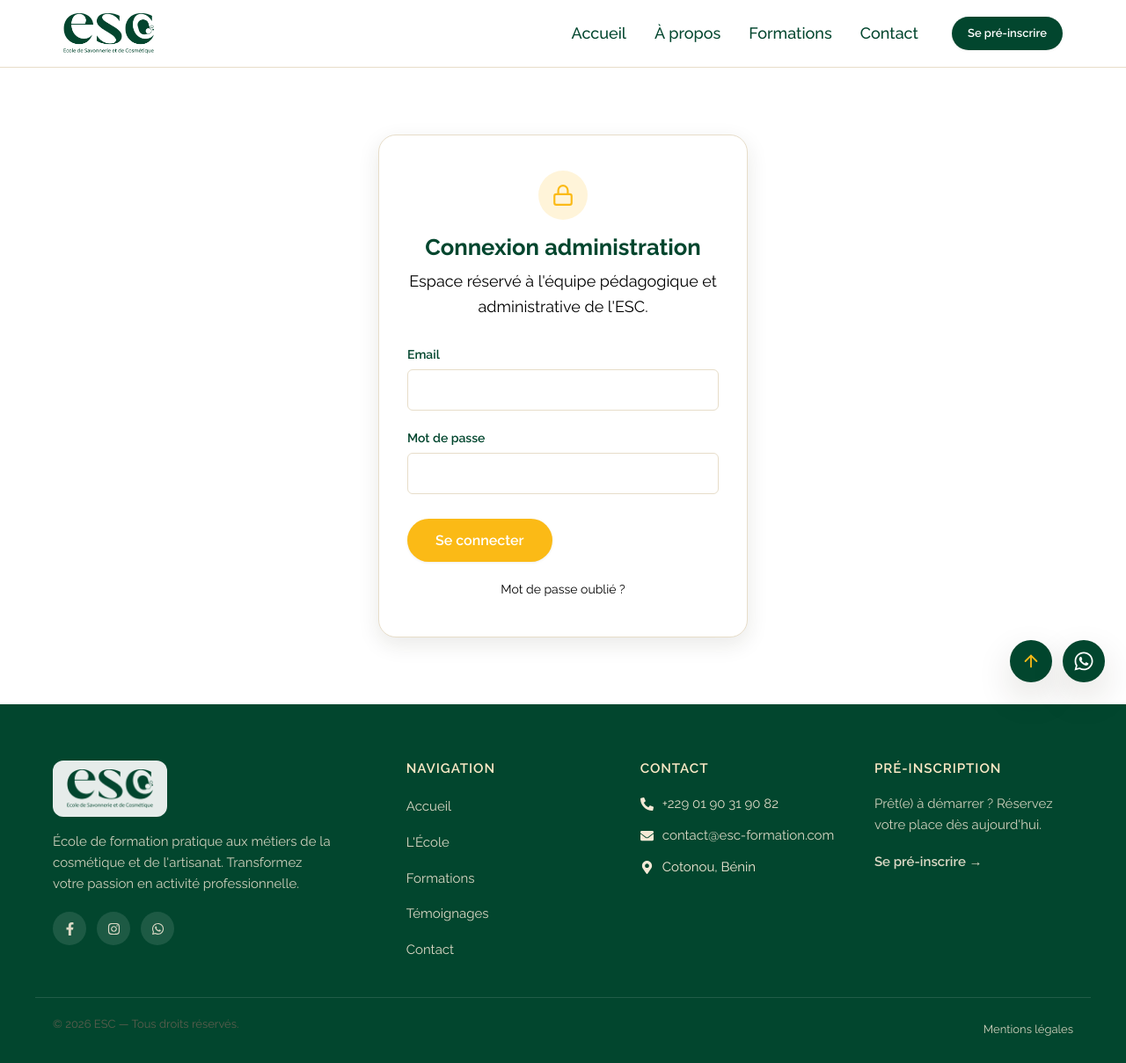
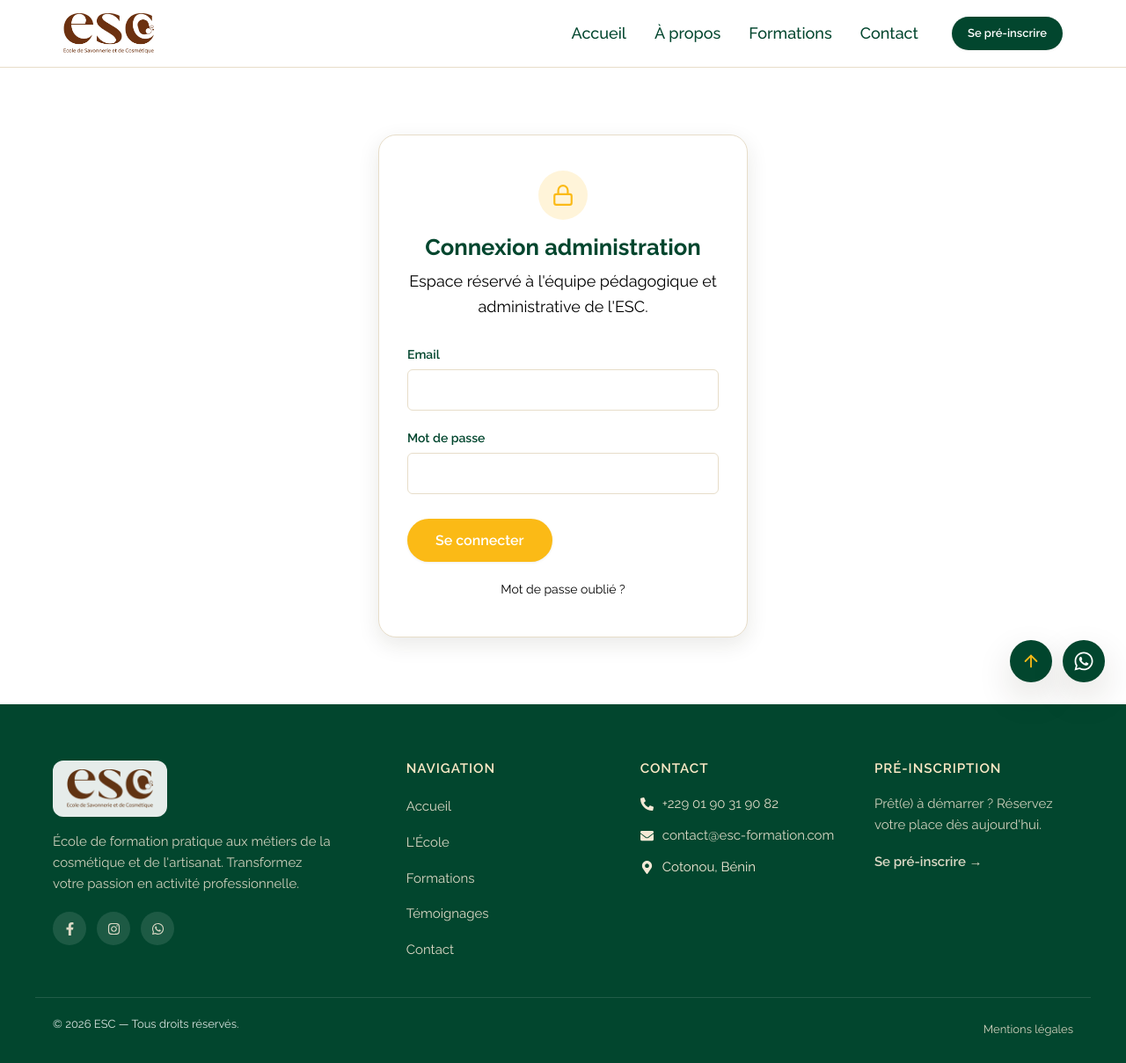
Before and after one commit to Gaspard-05/ecole-de-savonnerie-et-de-cosmetique-front-react, a React (Vite) app: page /connexion in a window 1280 px wide. Shown: the whole page at 88% size. Built offline with nearby package versions, Linux system fonts and the light colour scheme; no server answers.

Commit message:
style: remet le logo en marron et passe le copyright en blanc
Retire le filtre vert appliqué au logo de la navbar et du footer, et
affiche la mention de copyright du footer en blanc.

```diff
--- a/src/components/Footer.css
+++ b/src/components/Footer.css
@@ -27,8 +27,6 @@
   height: 44px;
   width: auto;
   display: block;
-  /* recolore le logo en #02462e */
-  filter: brightness(0) saturate(100%) invert(20%) sepia(14%) saturate(2957%) hue-rotate(112deg) brightness(95%) contrast(98%);
 }
 
 .footer__baseline {
@@ -119,6 +117,10 @@
   opacity: 0.85;
 }
 
+.footer__bottom p {
+  color: var(--color-white);
+}
+
 .footer__bottom-links {
   display: flex;
   align-items: center;
--- a/src/components/Navbar.css
+++ b/src/components/Navbar.css
@@ -26,8 +26,6 @@
 .navbar__logo img {
   height: 46px;
   width: auto;
-  /* recolore le logo en #02462e */
-  filter: brightness(0) saturate(100%) invert(20%) sepia(14%) saturate(2957%) hue-rotate(112deg) brightness(95%) contrast(98%);
 }
 
 .navbar__right {
```
